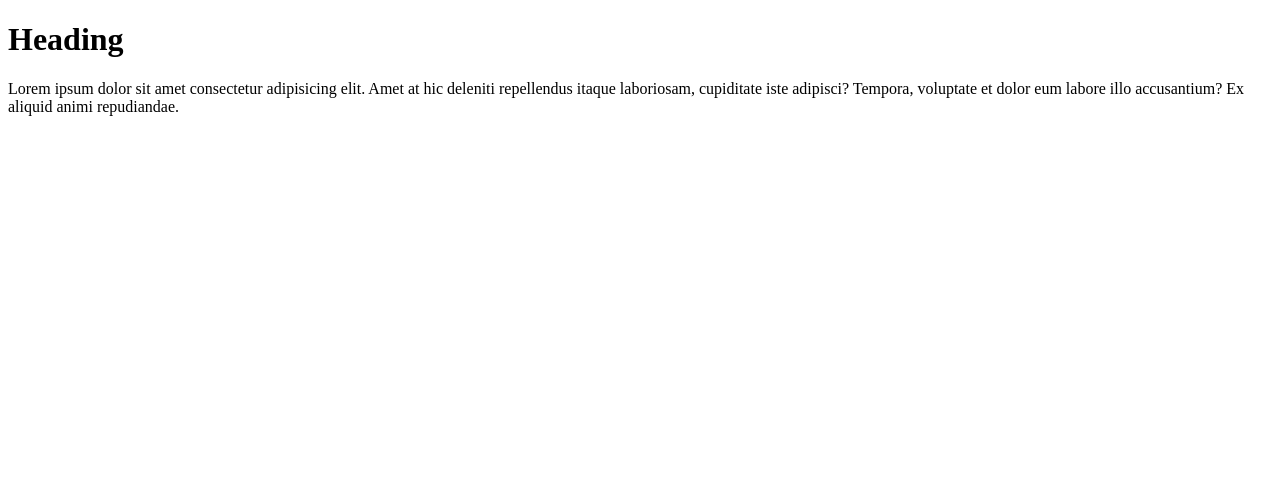
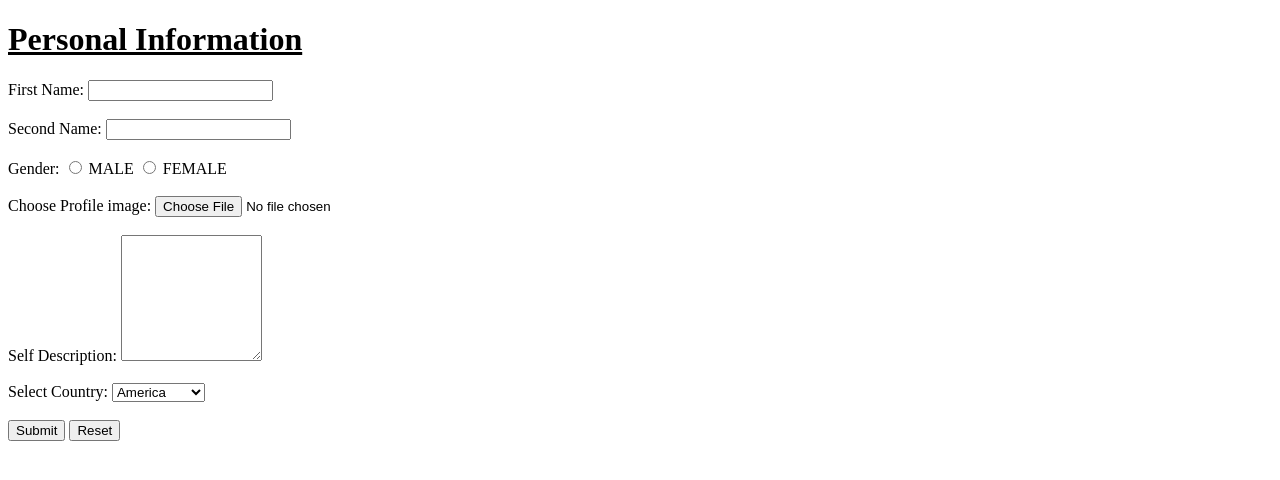
Before and after one commit to Refactor-FS-Bootcamp/pre-reads-assignments-submission-link-Mothi369, a plain HTML site: page index.html in a window 1280 px wide. Drawn offline with Linux system fonts and the light colour scheme.

Commit message:
Fist HTML assignment completed

```diff
--- a/index.html
+++ b/index.html
@@ -7,9 +7,33 @@
     <title>Document</title>
 </head>
 <body>
-    <h1>
-        Heading
-    </h1>
-    <p>Lorem ipsum dolor sit amet consectetur adipisicing elit. Amet at hic deleniti repellendus itaque laboriosam, cupiditate iste adipisci? Tempora, voluptate et dolor eum labore illo accusantium? Ex aliquid animi repudiandae.</p>
+    <form>
+    <h1><u>Personal Information</u></h1>
+    <label>First Name:    </label>
+    <input type="text" name="fname" ><br><br>
+    <label>Second Name:</label>
+    <input type="text" name="sname" ><br><br>
+    <label>Gender:</label>
+    <input type="radio" name="gender" >
+    <label>MALE</label>
+    <input type="radio" name="gender" >
+    <label>FEMALE</label><br><br>
+    <label>Choose Profile image:</label>
+    <input type="file" name="image"><br><br>
+    <label>Self Description:</label>
+    <textarea name="Self_introduction" rows="8" cols="15"></textarea><br><br>
+    <label>Select Country:</label>
+    <select name="Country">
+        <option>America</option>
+        <option value="Bangladesh">Bangladesh</option>
+        <option value="China">China</option>
+        <option value="India">India</option>
+        <option value="London">London</option>
+    </select><br><br>
+
+    <input type="Submit">
+    <input type="Reset">
+
+    </form>
 </body>
 </html>
```
Also changed, not shown: new.html (added, +12 -0 lines).
